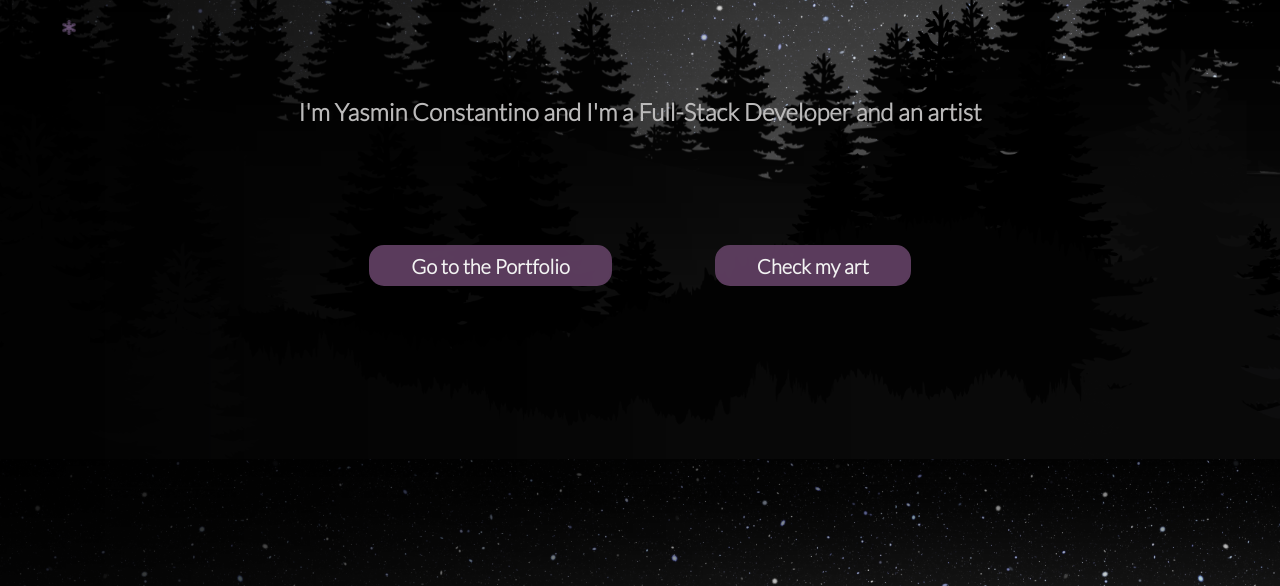
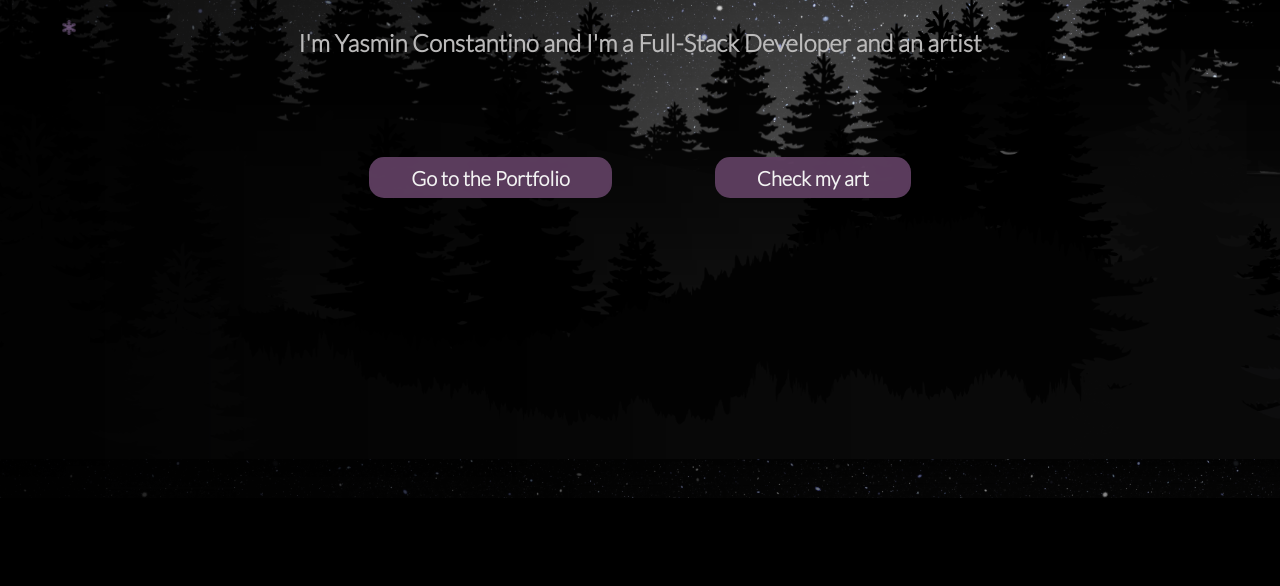
Before and after one commit to yasminconstantino/Portfolio, a plain HTML site: page index.html in a window 1280 px wide. Shown: the part 341-927 px from the top of the page. After the commit the page ends 839 px from the top, so only its background shows below. Drawn offline with nearby package versions, Linux system fonts and the light colour scheme.

Commit message:
modified:   index.html

```diff
--- a/index.html
+++ b/index.html
@@ -9,29 +9,26 @@
     <link rel="preconnect" href="https://fonts.googleapis.com">
     <link rel="preconnect" href="https://fonts.gstatic.com" crossorigin>
     <link href="https://fonts.googleapis.com/css2?family=Lato:wght@300&display=swap" rel="stylesheet">
-<link rel="preconnect" href="https://fonts.googleapis.com">
-<link rel="preconnect" href="https://fonts.gstatic.com" crossorigin>
     <link href="https://fonts.googleapis.com/css2?family=Dancing+Script&display=swap" rel="stylesheet">
     <script src="https://ajax.googleapis.com/ajax/libs/jquery/3.6.0/jquery.min.js"></script>
     <link rel="shortcut icon" type="imagex/png" href="icons/snow.png">
 </head>
+<body class="opni">
 <header>
-    <section id="">
+    <section>
         <menu>
-
             <div id="languages">
                 <button class="en" onclick="changeLanguage('en')">English</button>
                 <button class="br" onclick="changeLanguage('pt-BR')">Português</button>
             </div>
+        </menu>
+    </section>
 </header>
-<body class="opni">
 <main>
     <h1 class="mins">Hello there!</h1>
-        <br>
     <h2 id="wda"> I'm Yasmin Constantino and I'm a Full-Stack Developer and an artist</h2>
-        <br>
-        <button><a class="go" href="portfolio.html">Go to the Portfolio</a></button>
-        <button><a class="arty" href="https://yasminconstantino.github.io/Constantino-Art-/">Check my art</a></button>
+    <button class="go"><a href="portfolio.html">Go to the Portfolio</a></button>
+    <button class="arty"><a href="https://yasminconstantino.github.io/Constantino-Art-/">Check my art</a></button>
 
     <div class="snowflakes" aria-hidden="true">
         <div class="snowflake">
@@ -68,7 +65,7 @@
 </main>
 <footer></footer>
 <script src="script.js"></script>
-<script src="language.js" ></script>
+<script src="language.js"></script>
 <script src="https://code.jquery.com/jquery-3.7.1.min.js" integrity="sha256-/JqT3SQfawRcv/BIHPThkBvs0OEvtFFmqPF/lYI/Cxo=" crossorigin="anonymous"></script>
 </body>
 </html>
```
Lines whose indentation alone changed are shown as unchanged.
